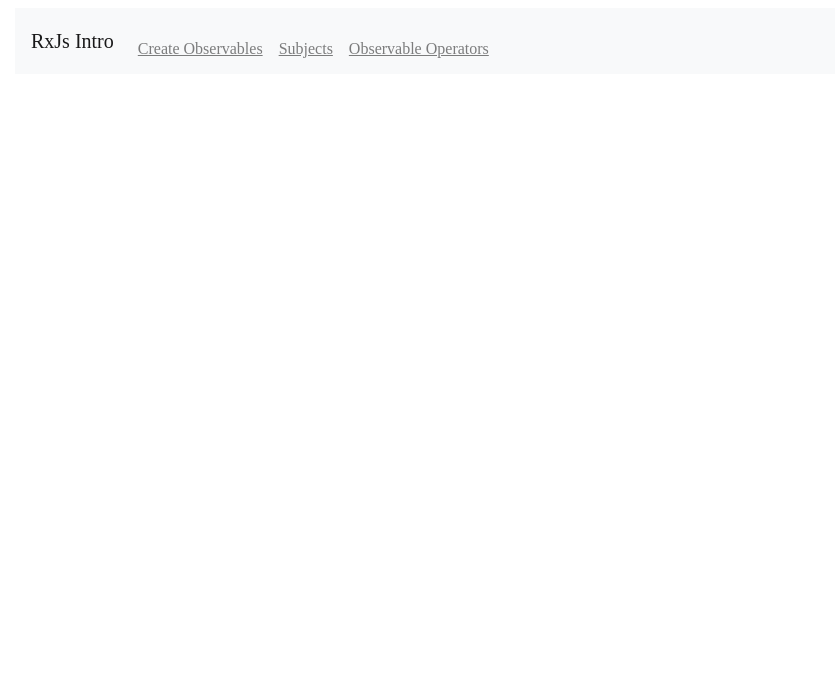
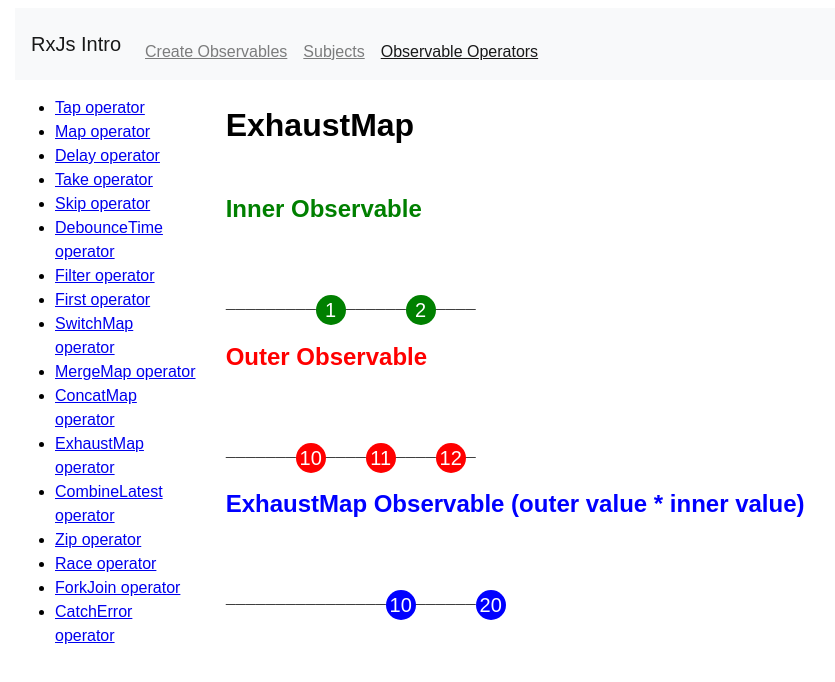
Before and after one commit to fgambarino/rxjs-intro, an Angular app: page /observable-operators/exhaust-map-operator in a window 1280 px wide. Before the commit this address led to /. Shown: the top 682 px of the page, without its empty margins (8-843 px from the left). Built offline with nearby package versions, Linux system fonts and the light colour scheme.

Commit message:
exhaust map added and style improvements (#6)

```diff
--- a/src/app/app-routing.module.ts
+++ b/src/app/app-routing.module.ts
@@ -1,3 +1,4 @@
+import { ExhaustMapOperatorComponent } from './components/exhaust-map-operator/exhaust-map-operator.component';
 import { ConcatmapObservableComponent } from './components/concat-map-observable/concat-map-observable.component';
 import { TapOperatorComponent } from './components/tap-operator/tap-operator.component';
 import { CatchErrorOperatorComponent } from './components/catch-error-operator/catch-error-operator.component';
@@ -41,6 +42,7 @@
       { path: 'switch-map-operator', component: SwitchMapOperatorComponent },
       { path: 'merge-map-operator', component: MergeMapOperatorComponent },
       { path: 'concat-map-operator', component: ConcatmapObservableComponent },
+      { path: 'exhaust-map-operator', component: ExhaustMapOperatorComponent },
       { path: 'take-operator', component: TakeOperatorComponent },
       { path: 'skip-operator', component: SkipOperatorComponent },
       {
--- a/src/app/app.module.ts
+++ b/src/app/app.module.ts
@@ -25,6 +25,7 @@
 import { TapOperatorComponent } from './components/tap-operator/tap-operator.component';
 import { ShowObsMarblesComponent } from './components/show-obs-marbles/show-obs-marbles.component';
 import { ConcatmapObservableComponent } from './components/concat-map-observable/concat-map-observable.component';
+import { ExhaustMapOperatorComponent } from './components/exhaust-map-operator/exhaust-map-operator.component';
 
 @NgModule({
   declarations: [
@@ -51,6 +52,7 @@
     TapOperatorComponent,
     ShowObsMarblesComponent,
     ConcatmapObservableComponent,
+    ExhaustMapOperatorComponent,
   ],
   imports: [BrowserModule, AppRoutingModule, HttpClientModule],
   providers: [],
--- a/src/app/components/combine-latest-operator/combine-latest-operator.component.ts
+++ b/src/app/components/combine-latest-operator/combine-latest-operator.component.ts
@@ -5,7 +5,7 @@
 @Component({
   selector: 'app-combine-latest-operator',
   templateUrl: './combine-latest-operator.component.html',
-  styleUrls: ['./combine-latest-operator.component.scss']
+  styleUrls: ['./combine-latest-operator.component.scss'],
 })
 export class CombineLatestOperatorComponent implements OnInit {
   sourceObservable$: Observable<any>;
@@ -17,15 +17,15 @@
   ngOnInit() {
     this.sourceObservable$ = interval(2000).pipe(
       take(5),
-      map(x => x + 1)
+      map((x) => x + 1)
     );
     this.sourceObservable2$ = interval(3000).pipe(
-      take(5),
-      map(x => x + 10)
+      take(4),
+      map((x) => x + 10)
     );
     this.newObservable$ = combineLatest([
       this.sourceObservable$,
-      this.sourceObservable2$
+      this.sourceObservable2$,
     ]);
   }
 }
--- /dev/null
+++ b/src/app/components/exhaust-map-operator/exhaust-map-operator.component.html
@@ -0,0 +1,28 @@
+<h1>ExhaustMap</h1>
+<div class="row">
+  <div class="col">
+    <app-show-obs-marbles
+      title="Inner Observable"
+      color="green"
+      [observableInput]="sourceObservable2$"
+    ></app-show-obs-marbles>
+  </div>
+</div>
+<div class="row">
+  <div class="col">
+    <app-show-obs-marbles
+      title="Outer Observable"
+      color="red"
+      [observableInput]="sourceObservable$"
+    ></app-show-obs-marbles>
+  </div>
+</div>
+<div class="row">
+  <div class="col">
+    <app-show-obs-marbles
+      title="ExhaustMap Observable (outer value * inner value)"
+      color="blue"
+      [observableInput]="newObservable$"
+    ></app-show-obs-marbles>
+  </div>
+</div>
--- /dev/null
+++ b/src/app/components/exhaust-map-operator/exhaust-map-operator.component.ts
@@ -0,0 +1,32 @@
+import { Component, OnInit } from '@angular/core';
+import { Observable, interval } from 'rxjs';
+import { take, map, exhaustMap } from 'rxjs/operators';
+
+@Component({
+  selector: 'app-exhaust-map-operator',
+  templateUrl: './exhaust-map-operator.component.html',
+  styleUrls: ['./exhaust-map-operator.component.scss'],
+})
+export class ExhaustMapOperatorComponent implements OnInit {
+  sourceObservable$: Observable<any>;
+  sourceObservable2$: Observable<any>;
+  newObservable$: Observable<any>;
+
+  constructor() {}
+
+  ngOnInit() {
+    this.sourceObservable$ = interval(1400).pipe(
+      take(5),
+      map((i) => i + 10)
+    );
+    this.sourceObservable2$ = interval(1800).pipe(
+      take(3),
+      map((i) => i + 1)
+    );
+    this.newObservable$ = this.sourceObservable$.pipe(
+      exhaustMap((outer) =>
+        this.sourceObservable2$.pipe(map((inner) => inner * outer))
+      )
+    );
+  }
+}
--- a/src/app/components/observable-operators/observable-operators.component.ts
+++ b/src/app/components/observable-operators/observable-operators.component.ts
@@ -18,6 +18,7 @@
     { url: 'switch-map-operator', name: 'SwitchMap operator' },
     { url: 'merge-map-operator', name: 'MergeMap operator' },
     { url: 'concat-map-operator', name: 'ConcatMap operator' },
+    { url: 'exhaust-map-operator', name: 'ExhaustMap operator' },
     { url: 'combine-latest-operator', name: 'CombineLatest operator' },
     { url: 'zip-operator', name: 'Zip operator' },
     { url: 'race-operator', name: 'Race operator' },
--- a/src/app/components/show-obs-marbles/show-obs-marbles.component.html
+++ b/src/app/components/show-obs-marbles/show-obs-marbles.component.html
@@ -5,7 +5,7 @@
   <ng-template #eventsTemplate>
     <ng-container *ngFor="let i of events"
       ><ng-container *ngIf="i === waitingContent; else content"
-        ><span>--</span></ng-container
+        ><span>&mdash;</span></ng-container
       ><ng-template #content
         ><div
           class="marble"
@@ -25,7 +25,7 @@
         ></ng-template
       ></ng-container
     >
-    <span *ngIf="completed">------| Completed</span>
-    <span *ngIf="error">------X Error</span>
+    <span *ngIf="completed">&mdash;&mdash;| <strong>Completed</strong></span>
+    <span *ngIf="error">&mdash;&mdash;X <strong>Error</strong></span>
   </ng-template>
 </div>
--- a/src/app/components/show-obs-marbles/show-obs-marbles.component.scss
+++ b/src/app/components/show-obs-marbles/show-obs-marbles.component.scss
@@ -1,7 +1,7 @@
 $font-size: 20px;
 
 span {
-  font-size: $font-size;
+  font-size: calc($font-size/2);
 }
 
 .marble {
@@ -21,5 +21,5 @@
 }
 
 .array-div {
-  top: 60px;
+  top: 75px;
 }
--- a/src/app/components/show-obs-marbles/show-obs-marbles.component.ts
+++ b/src/app/components/show-obs-marbles/show-obs-marbles.component.ts
@@ -5,7 +5,7 @@
 @Component({
   selector: 'app-show-obs-marbles',
   templateUrl: './show-obs-marbles.component.html',
-  styleUrls: ['./show-obs-marbles.component.scss']
+  styleUrls: ['./show-obs-marbles.component.scss'],
 })
 export class ShowObsMarblesComponent implements OnInit, OnDestroy {
   events: any[] = [];
@@ -29,7 +29,7 @@
           complete: () => {
             this.completed = true;
             this.completeSubject.next();
-          }
+          },
         })
       );
       this.subscription.add(
--- a/src/styles.scss
+++ b/src/styles.scss
@@ -6,3 +6,8 @@
 @import '../node_modules/bootstrap/scss/_utilities';
 @import '../node_modules/bootstrap/scss/navbar';
 @import '../node_modules/bootstrap/scss/nav';
+
+body {
+  font-family: Arial, Helvetica, sans-serif;
+  line-height: 1.5;
+}
```
Also changed, not shown: src/app/components/exhaust-map-operator/exhaust-map-operator.component.scss (added).
